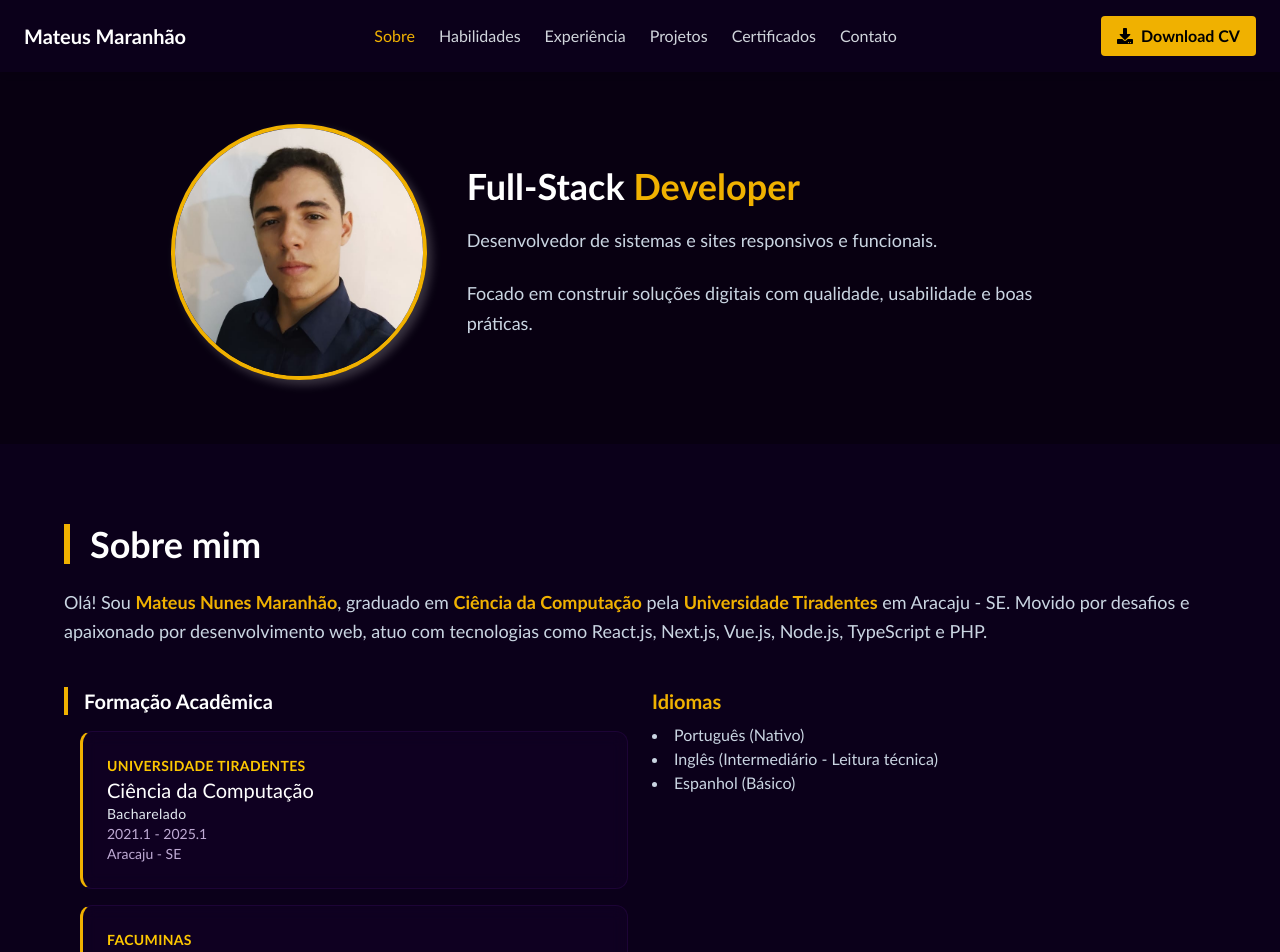
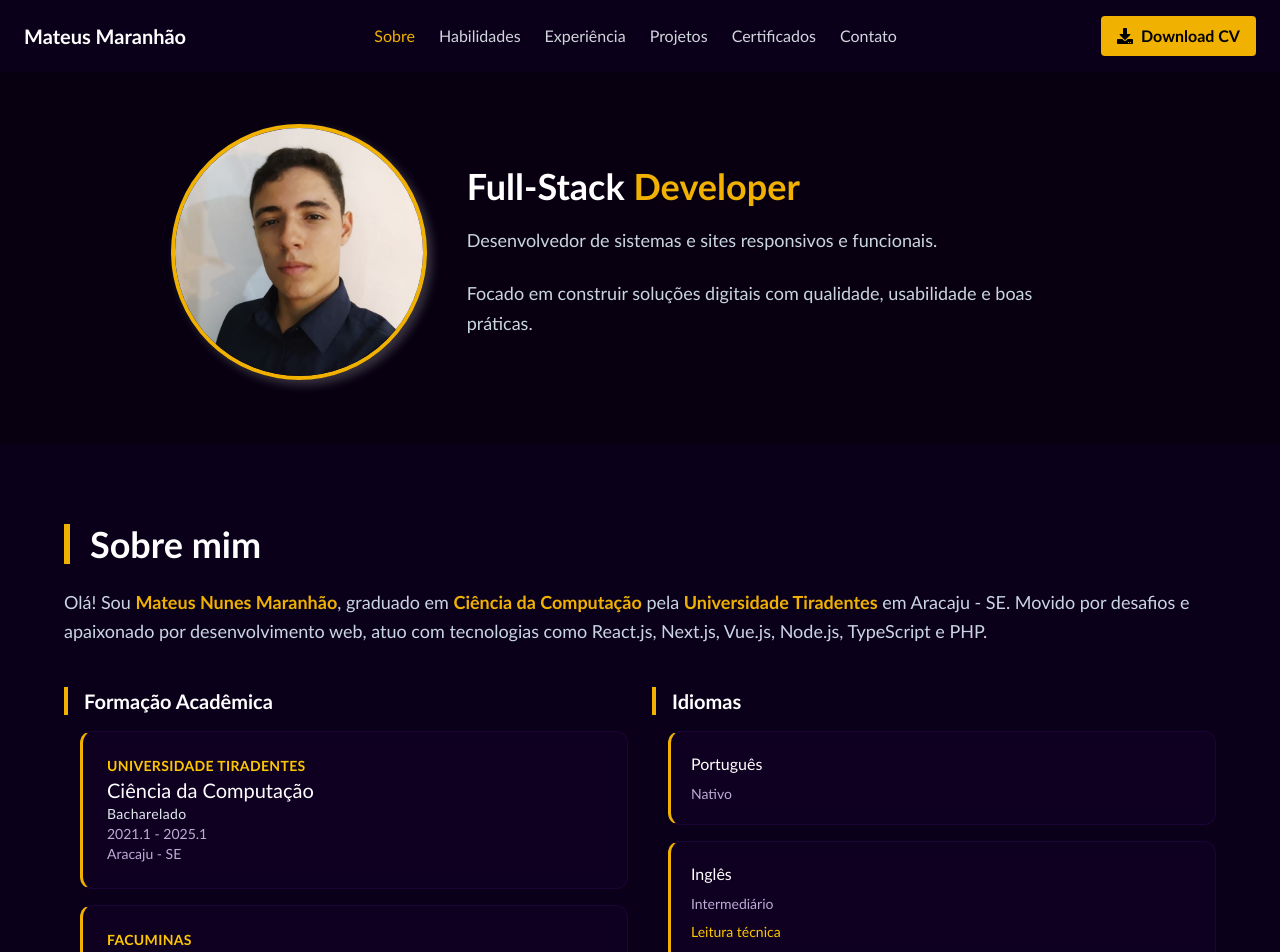
Before and after one commit to mateusmaranhao12/portfolio-v2, a Next.js app: page / in a window 1280 px wide. Shown: the top 952 px of the page. Built offline with nearby package versions, Linux system fonts and the light colour scheme.

Commit message:
update idiomas

```diff
--- /dev/null
+++ b/src/components/Common/IdiomaCard.tsx
@@ -0,0 +1,21 @@
+"use client";
+import React from "react";
+
+type IdiomaCardProps = {
+  idioma: string;
+  nivel: string;
+  detalhe?: string;
+  className?: string;
+};
+
+export default function IdiomaCard({ idioma, nivel, detalhe, className = "" }: IdiomaCardProps) {
+  return (
+    <li
+      className={`bg-purple-950/10 border border-l-3 border-l-yellow-500 border-purple-900/20 rounded-xl p-5 backdrop-blur-sm hover:shadow-[0_0_15px_#ffffff22] transition mb-4 mt-4 ${className}`}
+    >
+      <p className="text-white font-medium">{idioma}</p>
+      <p className="text-sm text-purple-200/80 mt-2">{nivel}</p>
+      {detalhe ? <p className="text-sm text-yellow-400 mt-2">{detalhe}</p> : null}
+    </li>
+  );
+}
--- a/src/components/Sobre/Idiomas.tsx
+++ b/src/components/Sobre/Idiomas.tsx
@@ -1,5 +1,12 @@
 'use client'
 import { motion } from "framer-motion";
+import IdiomaCard from "../Common/IdiomaCard";
+
+const idiomas = [
+    { idioma: 'Português', nivel: 'Nativo', detalhe: '' },
+    { idioma: 'Inglês', nivel: 'Intermediário', detalhe: 'Leitura técnica' },
+    { idioma: 'Espanhol', nivel: 'Básico', detalhe: '' },
+];
 
 export default function Idiomas() {
     return (
@@ -7,12 +14,15 @@ export default function Idiomas() {
             initial={{ opacity: 0, y: 40 }}
             whileInView={{ opacity: 1, y: 0 }}
             viewport={{ once: true, amount: 0.3 }}
-            transition={{ type: "spring", stiffness: 300, damping: 18, delay: 0.5 }}>
-            <h3 className="text-xl font-semibold text-yellow-500 mb-2">Idiomas</h3>
-            <ul className="list-disc list-inside">
-                <li>Português (Nativo)</li>
-                <li>Inglês (Intermediário - Leitura técnica)</li>
-                <li>Espanhol (Básico)</li>
+            transition={{ type: 'spring', stiffness: 300, damping: 18, delay: 0.5 }}
+        >
+            <h3 className="text-xl font-semibold border-l-4 pl-4 border-yellow-500 text-white mb-2">
+                Idiomas
+            </h3>
+            <ul className="pl-4">
+                {idiomas.map((item, idx) => (
+                    <IdiomaCard key={idx} idioma={item.idioma} nivel={item.nivel} detalhe={item.detalhe} />
+                ))}
             </ul>
         </motion.div>
     )
```
